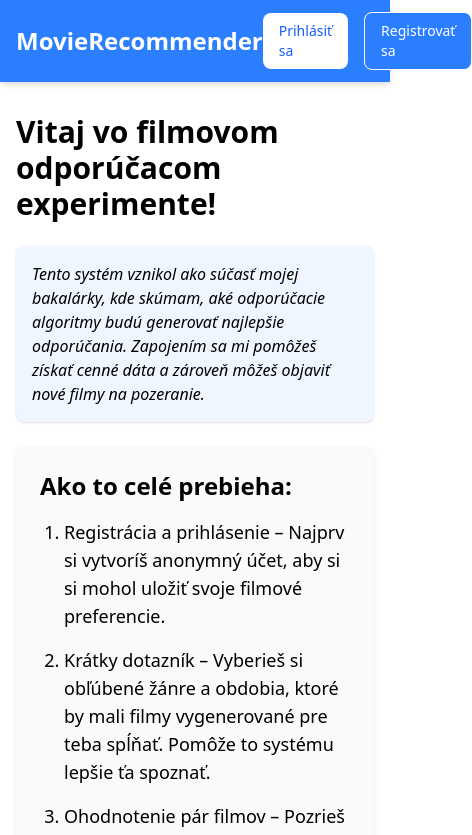
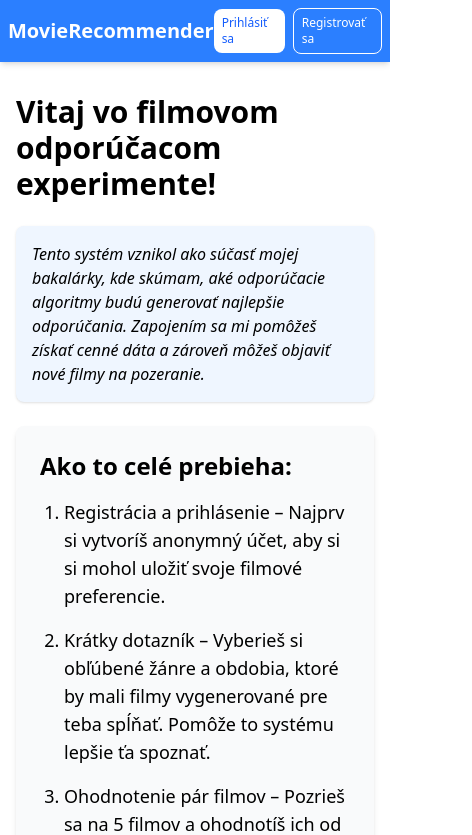
Before and after one commit to brandyi/Recommendation-system, a React (Vite) app in the folder frontend/: page /#/ in a window 390 px wide. Shown: the top 835 px of the page, 472 px wide, since content can reach past the window. Built offline with nearby package versions, Linux system fonts and the light colour scheme.

Commit message:
mobile scaling

```diff
--- a/frontend/src/components/Navbar.jsx
+++ b/frontend/src/components/Navbar.jsx
@@ -14,36 +14,36 @@ const Navbar = () => {
   };
   return (
     <nav className="bg-blue-500 text-white shadow-md">
-      <div className="container mx-auto px-4 py-3 flex justify-between items-center">
+      <div className="container mx-auto px-2 py-2 md:px-4 md:py-3 flex justify-between items-center">
         <div className="flex items-center">
-          <Link to="/" className="text-2xl font-bold">
+          <Link to="/" className="text-xl md:text-2xl font-bold">
             <span className="text-white">MovieRecommender</span>
           </Link>
         </div>
 
-        <div className="flex items-center space-x-4">
+        <div className="flex items-center space-x-2 md:space-x-4">
           {auth?.user ? (
             <div className="relative group">
-              <div className="w-10 h-10 bg-white text-blue-600 rounded-full flex items-center justify-center font-bold cursor-pointer">
+              <div className="w-8 h-8 md:w-10 md:h-10 bg-white text-blue-600 rounded-full flex items-center justify-center font-bold cursor-pointer">
                 {auth.user.charAt(0).toUpperCase()}
               </div>
 
-              <div className="absolute right-0 mt-2 w-48 bg-white text-gray-800 rounded-lg shadow-lg opacity-0 group-hover:opacity-100 transition-opacity duration-200 z-10">
+              <div className="absolute right-0 mt-2 w-40 md:w-48 bg-white text-gray-800 rounded-lg shadow-lg opacity-0 group-hover:opacity-100 transition-opacity duration-200 z-10">
                 <Link
                   to="/generate"
-                  className="block px-4 py-2 hover:bg-gray-100 rounded-t-lg"
+                  className="block px-3 py-1.5 md:px-4 md:py-2 hover:bg-gray-100 rounded-t-lg text-sm"
                 >
                   Generuj
                 </Link>
                 <Link
                   to="/liked-movies"
-                  className="block px-4 py-2 hover:bg-gray-100 rounded-t-lg"
+                  className="block px-3 py-1.5 md:px-4 md:py-2 hover:bg-gray-100 text-sm"
                 >
                   Obľúbené filmy
                 </Link>
                 <button
                   onClick={handleLogout}
-                  className="block w-full text-left px-4 py-2 hover:bg-gray-100 rounded-b-lg"
+                  className="block w-full text-left px-3 py-1.5 md:px-4 md:py-2 hover:bg-gray-100 rounded-b-lg text-sm"
                 >
                   Odhlásiť sa
                 </button>
@@ -53,13 +53,13 @@ const Navbar = () => {
             <>
               <Link
                 to="/login"
-                className="bg-white text-blue-600 hover:bg-gray-100 px-4 py-2 rounded-lg text-sm font-medium"
+                className="bg-white text-blue-600 hover:bg-gray-100 px-2 py-1.5 md:px-4 md:py-2 rounded-lg text-xs md:text-sm font-medium"
               >
                 Prihlásiť sa
               </Link>
               <Link
                 to="/register"
-                className="bg-blue-500 border-1 border-solid border-white hover:bg-blue-700 text-white px-4 py-2 rounded-lg text-sm font-medium"
+                className="bg-blue-500 border border-solid border-white hover:bg-blue-700 text-white px-2 py-1.5 md:px-4 md:py-2 rounded-lg text-xs md:text-sm font-medium"
               >
                 Registrovať sa
               </Link>
```
